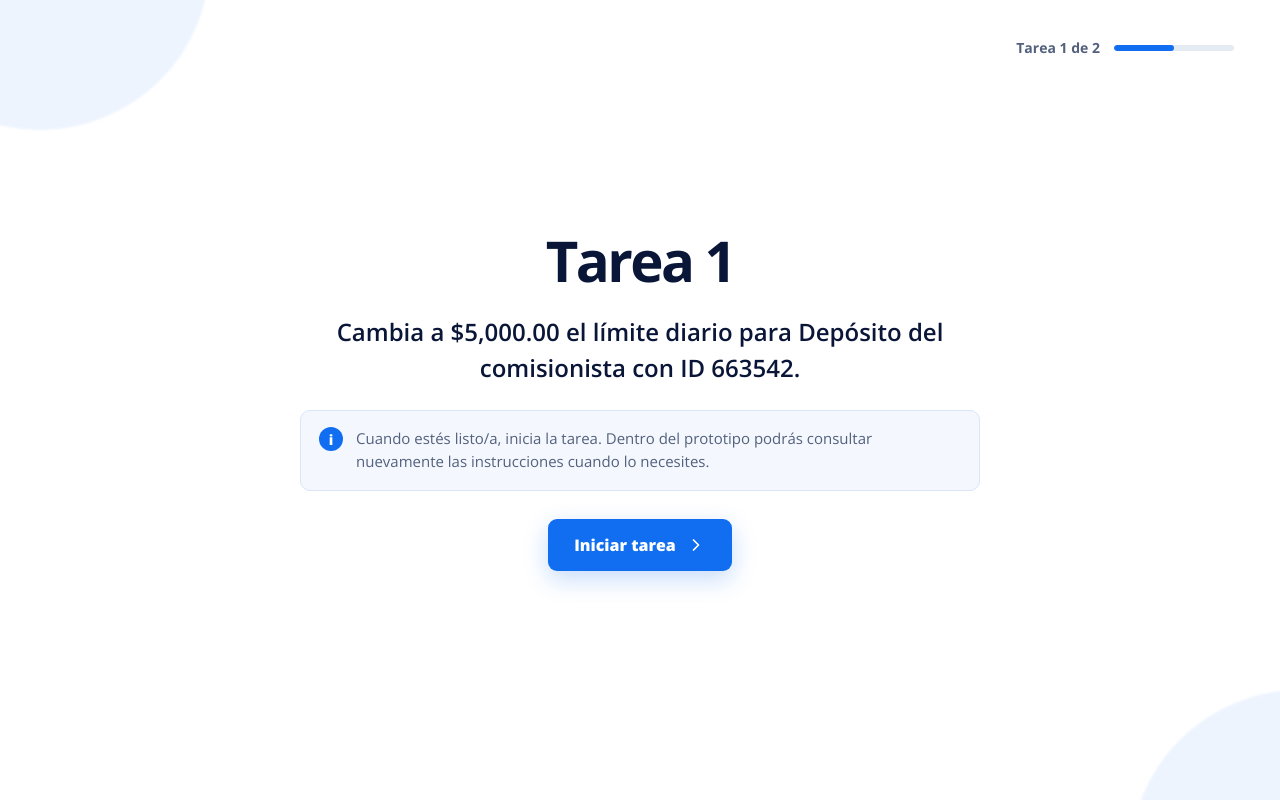
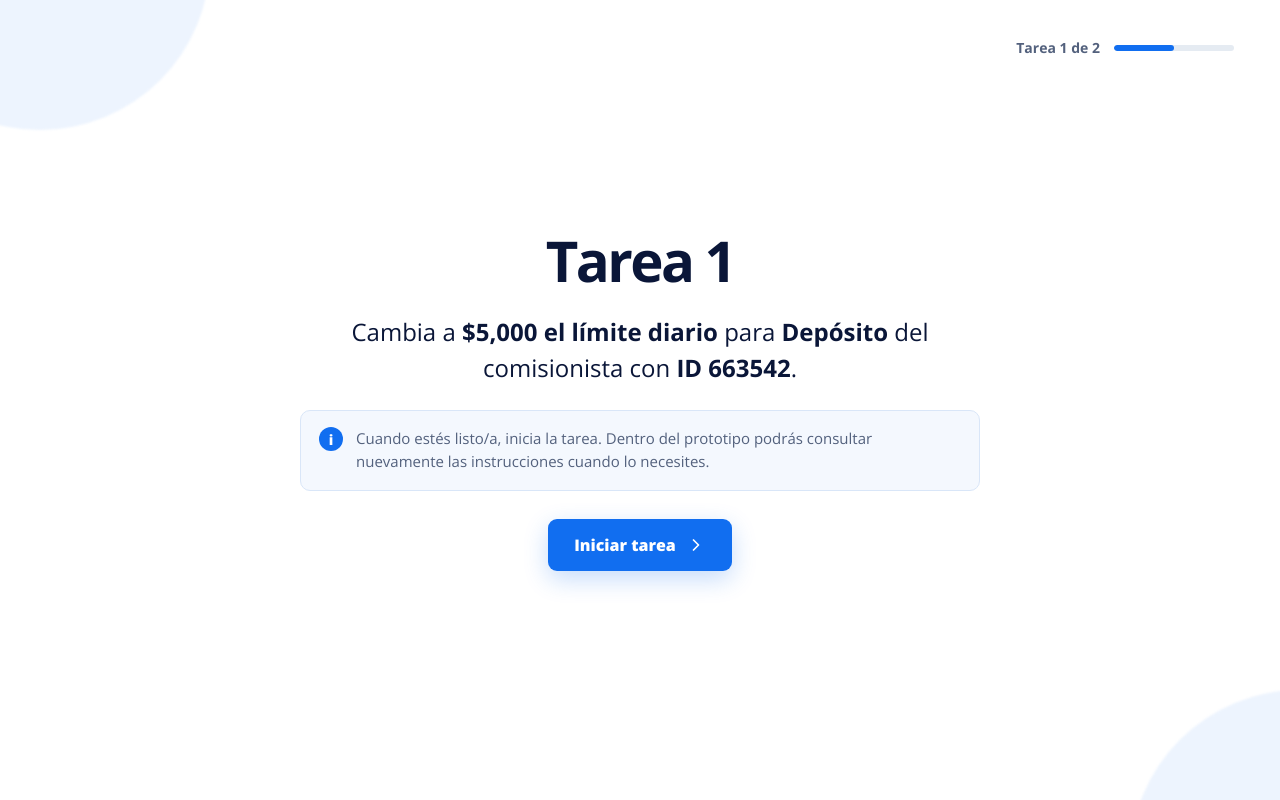
Before and after one commit to andreazuniga-ntpy/herramienta-pruebas, a React (Vite) app: page / in a window 1280 px wide. Both pictures are taken after a click on the button "Comenzar prueba". Built offline with nearby package versions, Linux system fonts and the light colour scheme.

Commit message:
Ajustes en textos

```diff
--- a/src/main.tsx
+++ b/src/main.tsx
@@ -17,7 +17,7 @@ type View = 'welcome' | 'task-intro' | 'prototype' | 'feedback' | 'complete'
 const TASKS: Task[] = [
   {
     instruction:
-      'Cambia a $5,000.00 el límite diario para Depósito del comisionista con ID 663542.',
+      'Cambia a $5,000 el límite diario para Depósito del comisionista con ID 663542.',
     prototypeUrl: 'https://limitesoperativos.vercel.app/',
   },
   {
@@ -53,6 +53,19 @@ const FlagIcon = () => (
   </svg>
 )
 
+function TaskInstruction({ task }: { task: Task }) {
+  if (task === TASKS[0]) {
+    return (
+      <>
+        Cambia a <strong>$5,000 el límite diario</strong> para <strong>Depósito</strong> del comisionista con{' '}
+        <strong>ID 663542</strong>.
+      </>
+    )
+  }
+
+  return <>{task.instruction}</>
+}
+
 function PrimaryButton({ children, onClick }: { children: React.ReactNode; onClick: () => void }) {
   return (
     <button className="primary-button" type="button" onClick={onClick}>
@@ -77,7 +90,7 @@ function WelcomeScreen({ onStart }: { onStart: () => void }) {
   return (
     <main className="centered-screen welcome-screen">
       <section className="welcome-content" aria-labelledby="welcome-title">
-        <h1 id="welcome-title">¡Gracias por participar! <span aria-hidden="true">💛</span></h1>
+        <h1 id="welcome-title">¡Hola! <span aria-hidden="true">💙</span></h1>
         <p className="welcome-lead">
           Te pediremos realizar <strong>2 tareas dentro de un prototipo</strong>. Navega como lo harías normalmente; aquí{' '}
           <strong>no hay respuestas correctas o incorrectas</strong>.
@@ -95,7 +108,7 @@ function TaskIntro({ task, taskIndex, onStart }: { task: Task; taskIndex: number
       <div className="intro-progress"><Progress taskIndex={taskIndex} /></div>
       <section className="task-intro" aria-labelledby="task-title">
         <h1 id="task-title">Tarea {taskIndex + 1}</h1>
-        <p className="task-copy">{task.instruction}</p>
+        <p className="task-copy"><TaskInstruction task={task} /></p>
         <div className="task-info">
           <span aria-hidden="true">i</span>
           <p>Cuando estés listo/a, inicia la tarea. Dentro del prototipo podrás consultar nuevamente las instrucciones cuando lo necesites.</p>
@@ -139,7 +152,7 @@ function PrototypeSurface({ task, onFinish }: { task: Task; onFinish: () => void
           </button>
           <div className="task-tooltip" role="tooltip">
             <span>Tu tarea</span>
-            <p>{task.instruction}</p>
+            <p><TaskInstruction task={task} /></p>
           </div>
         </div>
         <button className="finish-button" type="button" onClick={onFinish}>
--- a/src/styles.css
+++ b/src/styles.css
@@ -107,7 +107,8 @@ button { cursor: pointer; }
   text-align: center;
 }
 .task-intro h1 { margin: 0 auto; font-size: clamp(34px, 4.4vw, 58px); line-height: 1.15; letter-spacing: -0.045em; }
-.task-intro .task-copy { max-width: 720px; margin: 20px auto 24px; color: var(--navy); font-size: clamp(19px, 2vw, 24px); font-weight: 600; line-height: 1.5; }
+.task-intro .task-copy { max-width: 720px; margin: 20px auto 24px; color: var(--navy); font-size: clamp(19px, 2vw, 24px); font-weight: 400; line-height: 1.5; }
+.task-intro .task-copy strong { font-weight: 700; }
 .task-info { display: flex; max-width: 680px; align-items: flex-start; gap: 13px; margin: 0 auto 28px; padding: 16px 18px; border: 1px solid #d9e6f8; border-radius: 10px; background: #f4f8fe; text-align: left; }
 .task-info > span { display: grid; width: 24px; height: 24px; flex: 0 0 auto; place-items: center; border-radius: 50%; color: #fff; background: var(--primary); font-size: 14px; font-weight: 800; }
 .task-info p { margin: 0; color: var(--muted); font-size: 15px; line-height: 1.55; }
@@ -176,7 +177,8 @@ button { cursor: pointer; }
   transition: opacity 160ms ease, transform 160ms ease;
 }
 .task-tooltip span { color: var(--teal); font-size: 11px; font-weight: 800; letter-spacing: 0.08em; text-transform: uppercase; }
-.task-tooltip p { margin: 6px 0 0; color: var(--navy); font-size: 14px; font-weight: 650; line-height: 1.45; }
+.task-tooltip p { margin: 6px 0 0; color: var(--navy); font-size: 14px; font-weight: 400; line-height: 1.45; }
+.task-tooltip p strong { font-weight: 700; }
 .task-reminder:hover .task-tooltip,
 .task-reminder:focus-within .task-tooltip { opacity: 1; transform: translateX(0) scale(1); }
 
```
Also changed, not shown: 5 other files (tests, documents, lock files or other folders).
